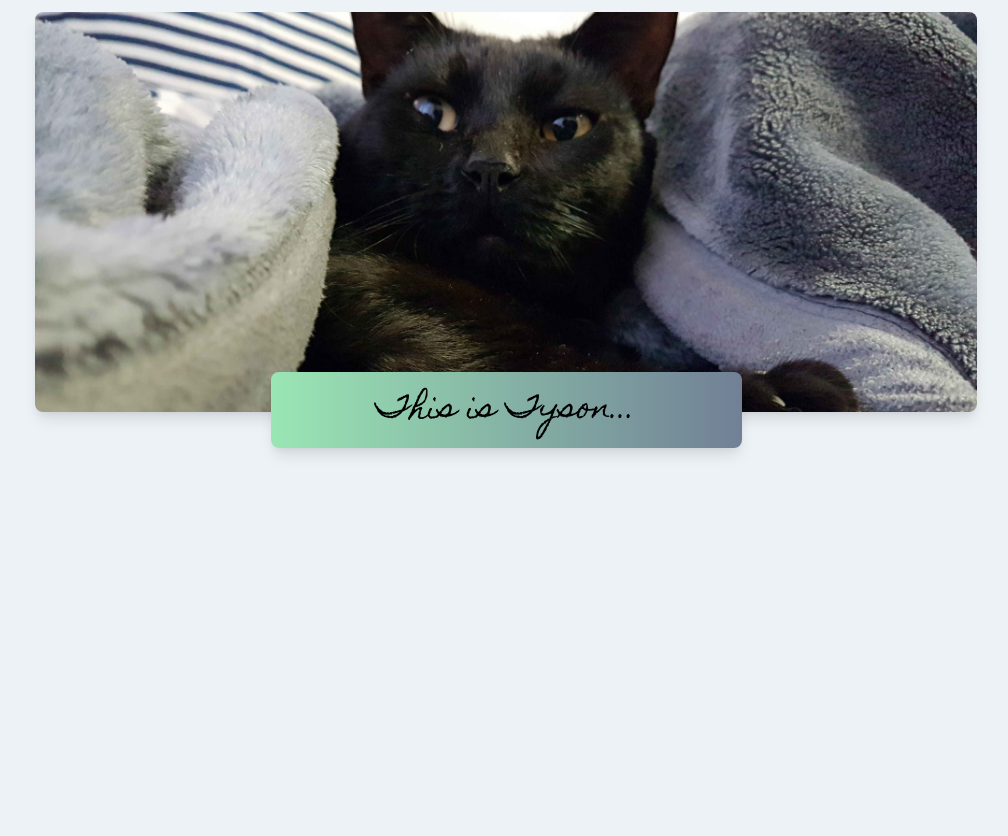
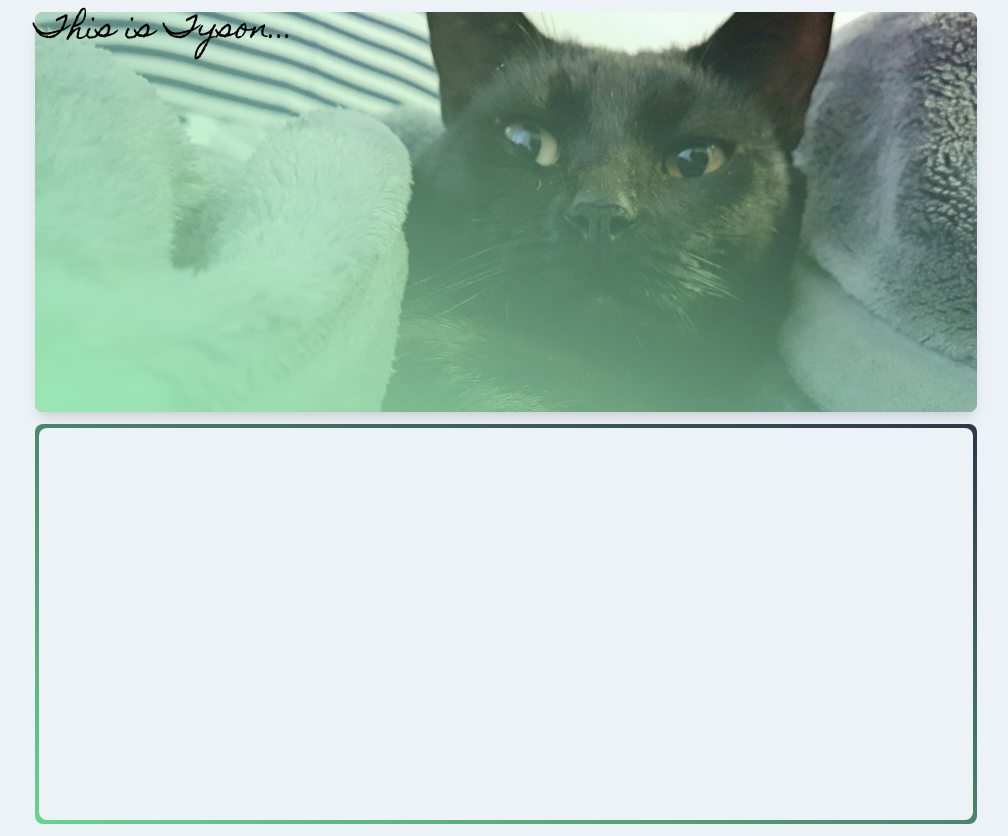
Before and after one commit to howzitWebsites/tys0n.tk_site, a React (Create React App) app: page / in a window 1280 px wide. Shown: the whole page, without its empty margins (134-1142 px from the left). Before the commit the page ends 800 px from the top, so only its background shows below. Built offline with nearby package versions, Linux system fonts and the light colour scheme.

Commit message:
feat(content): added content block component

```diff
--- a/src/App.tsx
+++ b/src/App.tsx
@@ -1,6 +1,7 @@
 import React from 'react'
 
 import Jumbotron from "./components/Jumbotron";
+import ContentBlock from "./components/ContentBlock";
 
 // import tysonLanding from "./images/tyson-landing.jpeg";
 import tyson_1 from "./images/tyson_1.jpg";
@@ -9,8 +10,14 @@ const App: React.FC = () => {
   return (
     <div className="App">
       <section className="flex justify-center m-3">
-        <div className="h-screen/3 lg:w-3/4 xl:w-3/4 xl:h-screen/2">
+        <div className="h-screen/3 w-full lg:w-3/4 xl:w-3/4 xl:h-screen/2">
           <Jumbotron image={tyson_1} title="This is Tyson..." titleClasses="text-2xl md:text-3xl cursive"/>
+        </div>
+      </section>
+
+      <section className="flex justify-center m-3">
+        <div className="h-screen/3 w-full lg:w-3/4 xl:w-3/4 xl:h-screen/2">
+          <ContentBlock />
         </div>
       </section>
 {/*
--- /dev/null
+++ b/src/components/ContentBlock.tsx
@@ -0,0 +1,15 @@
+import { defaultCipherList } from "constants";
+import React, {FC} from "react";
+
+
+
+const ContentBlock: FC = () => {
+    return(
+        <div className="relative w-full h-full bg-gradient-to-tr from-green-400 to-gray-800 rounded-lg p-1">
+            <div className="w-auto h-full bg-gray-200 rounded-lg">
+            </div>
+        </div>
+    );
+}
+
+export default ContentBlock;
--- a/src/components/Jumbotron.tsx
+++ b/src/components/Jumbotron.tsx
@@ -9,9 +9,14 @@ interface IJumbotronProps {
 const Jumbotron: FC<IJumbotronProps> = ({image, title, titleClasses}) => {
     return (
     <div className="h-full w-full">
-        <img src={image} className="object-cover w-full h-full rounded-lg shadow-lg" alt={title}/>
-        <div className="flex justify-center text-center -mt-8 md:-mt-10">
-            <h1 className={`bg-gradient-to-r from-green-300 to-gray-600 p-4 w-4/5 md:w-1/2 md:p-5 rounded-lg shadow-lg ${titleClasses}`}>{title}</h1>
+        <div
+            style={{backgroundImage: `url(${image})`, backgroundSize: "cover", backgroundPosition: "center"}}
+            className="relative w-full h-full rounded-lg shadow-lg"
+        >
+            <div className="absolute bg-gradient-to-tr from-green-300 to-transparent w-full h-full rounded-lg"></div>
+            <div className=" absolute items-end ">
+                <h1 className={`static ${titleClasses}`}>{title}</h1>
+            </div>
         </div>
     </div>
     );
```
Also changed, not shown: src/images/tyson_1.jpg.
